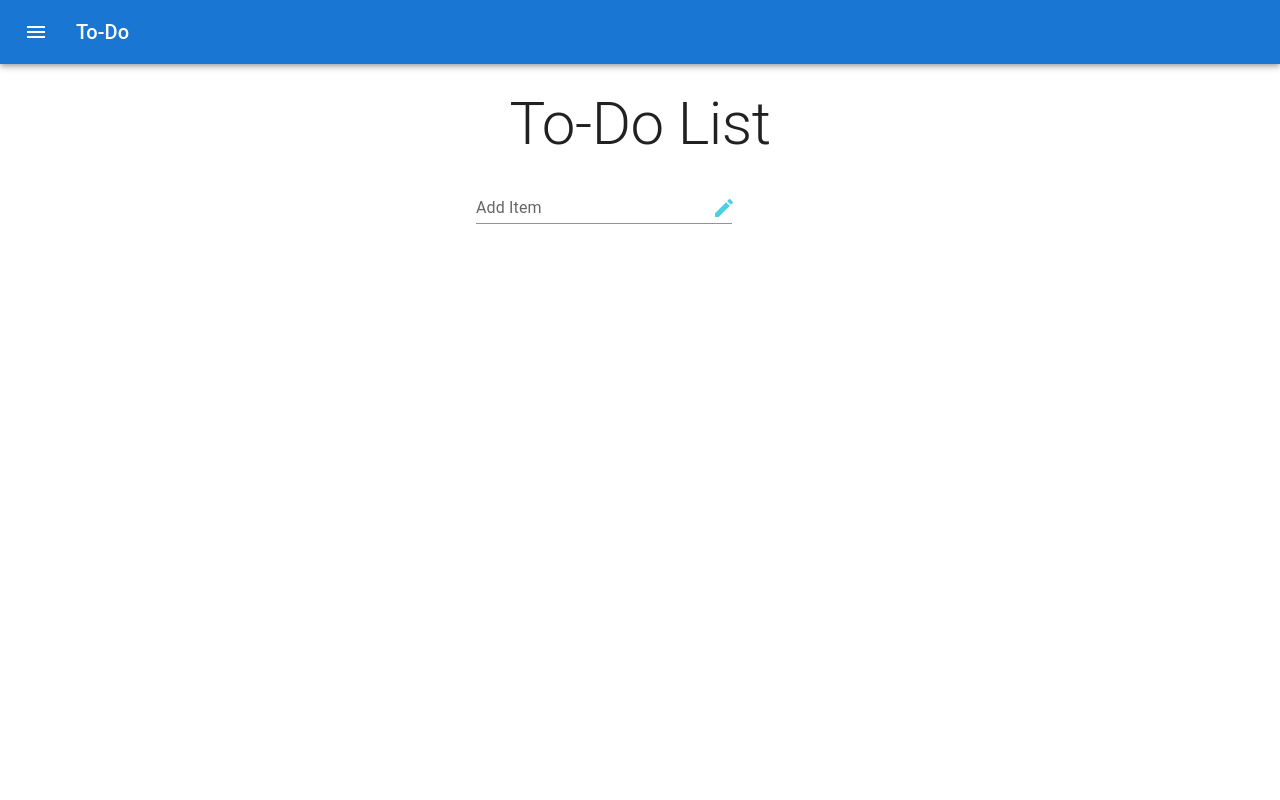
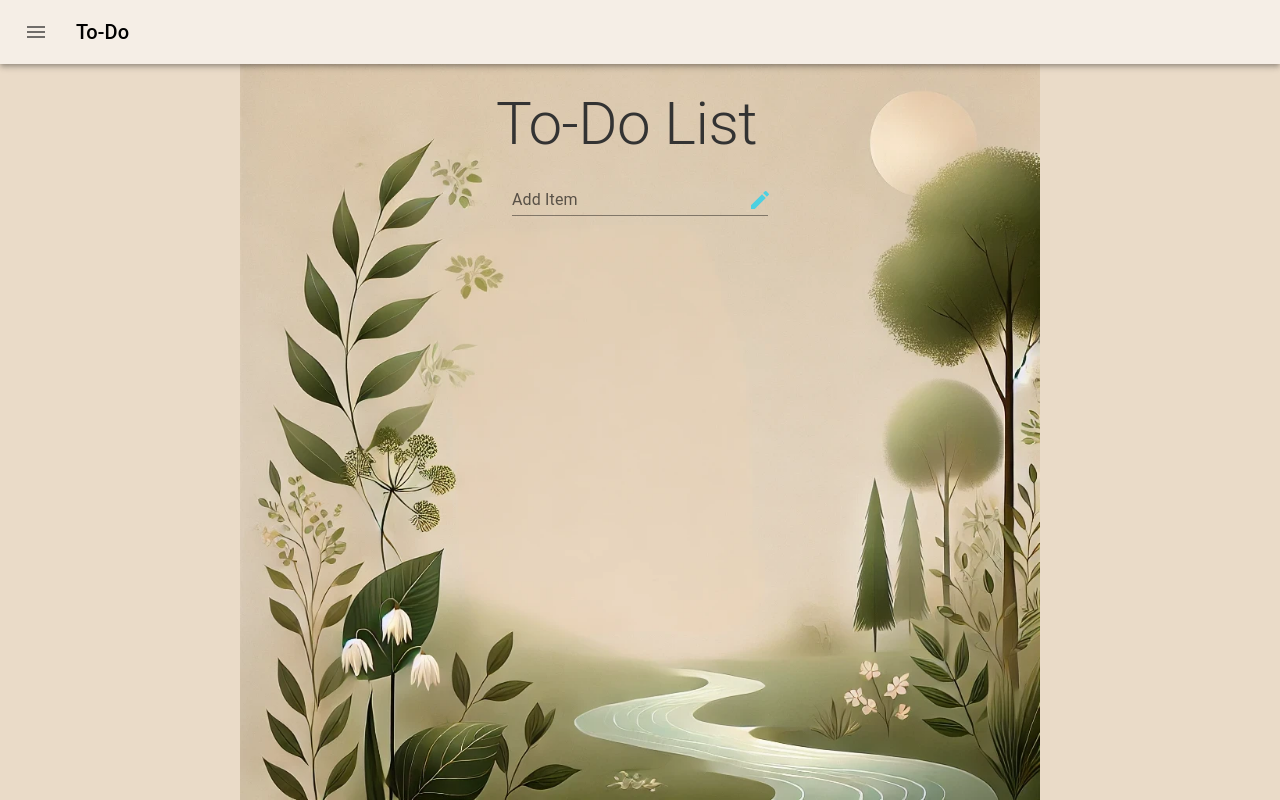
Before and after one commit to wichofly/pokemon_react, a React (Vite) app: page / in a window 1280 px wide. Built offline with nearby package versions, Linux system fonts and the light colour scheme.

Commit message:
style: added an background-image

```diff
--- a/src/components/10-Material-UI/Navbar.jsx
+++ b/src/components/10-Material-UI/Navbar.jsx
@@ -8,18 +8,23 @@ import MenuIcon from '@mui/icons-material/Menu';
 export default function Navbar() {
   return (
     <Box sx={{ flexGrow: 1 }}>
-      <AppBar position="static">
+      <AppBar position="static" sx={{ bgcolor: '#F5EEE6' }}>
         <Toolbar>
           <IconButton
             size="large"
             edge="start"
-            color="inherit"
+            color="black"
             aria-label="menu"
             sx={{ mr: 2 }}
           >
             <MenuIcon />
           </IconButton>
-          <Typography variant="h6" component="div" sx={{ flexGrow: 1 }}>
+          <Typography
+            variant="h6"
+            component="div"
+            color="black"
+            sx={{ flexGrow: 1 }}
+          >
             To-Do
           </Typography>
         </Toolbar>
--- a/src/components/10-Material-UI/Todo.jsx
+++ b/src/components/10-Material-UI/Todo.jsx
@@ -1,14 +1,28 @@
 import CssBaseline from '@mui/material/CssBaseline';
+import { Box } from '@mui/material';
+import background from '../../Images/background.webp';
+
 import TodoList from './TodoList';
 import Navbar from './Navbar';
 
 const Todo = () => {
   return (
-    <div>
+    <Box
+      sx={{
+        width: '100vw',
+        height: '100vh',
+        backgroundImage: `url(${background})`,
+        backgroundSize: 'contain',
+        backgroundRepeat: 'no-repeat',
+        backgroundPosition: 'center',
+        backgroundColor: '#EADBC8', // Fills the empty spaces with a similar color
+        color: '#333333', // Dark gray text color
+      }}
+    >
       <CssBaseline />
       <Navbar />
       <TodoList />
-    </div>
+    </Box>
   );
 };
 
--- a/src/components/10-Material-UI/TodoList.jsx
+++ b/src/components/10-Material-UI/TodoList.jsx
@@ -42,9 +42,7 @@ export default function TodoList() {
     const capitalizeFirstLetter = (item) =>
       item.charAt(0).toUpperCase() + item.slice(1);
 
-    if (text.trim() === '') {
-      return; // Do not add an item when there is not a string to the to-do list
-    }
+    if (!text.trim()) return; // Do not add an item when there is not a string to the to-do list
 
     return setTodos((prevTodos) => [
       ...prevTodos,
@@ -64,8 +62,9 @@ export default function TodoList() {
     >
       <Typography variant="h2" component="h1" sx={{ flexGrow: 1 }}>
         To-Do List
+        <TodoForm addTodo={addTodo} />
       </Typography>
-      <List sx={{ width: '100%', maxWidth: 360, bgcolor: 'background.paper' }}>
+      <List sx={{ width: '100%', maxWidth: 280, }}>
         {todos.map((todo) => (
           <TodoItem
             key={todo.id}
@@ -74,7 +73,6 @@ export default function TodoList() {
             toggle={() => toggleTodo(todo.id)}
           />
         ))}
-        <TodoForm addTodo={addTodo} />
       </List>
     </Box>
   );
```
Also changed, not shown: src/Images/background.webp (added).
